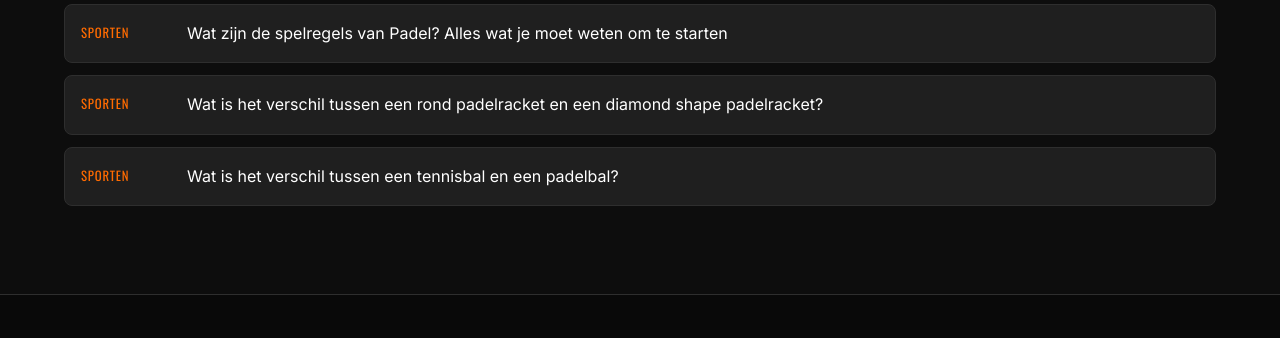
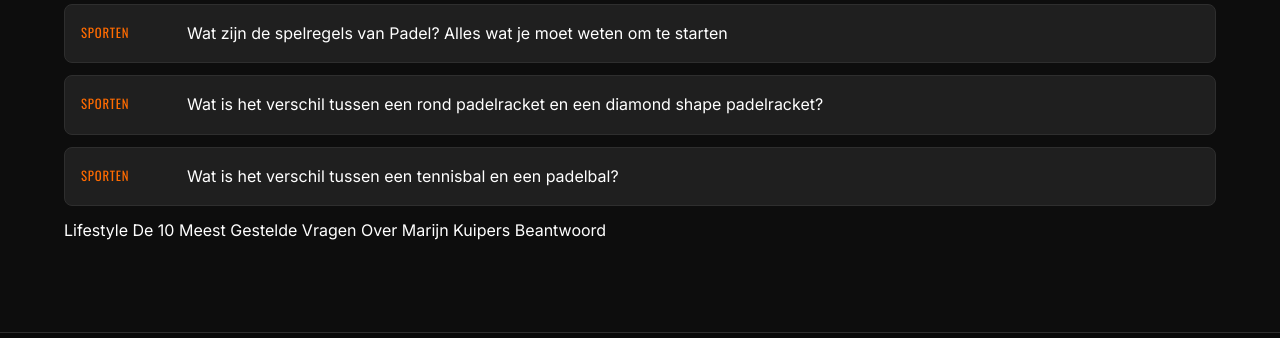
Before and after one commit to Bunskoeke/mannenhoek, a plain HTML site: page alle-artikelen.html in a window 1280 px wide. Shown: the part 1822-2160 px from the top of the page. Drawn offline with nearby package versions, Linux system fonts and the light colour scheme.

Commit message:
Nieuwe blog toegevoegd: de-10-meest-gestelde-vragen-over-marijn-kuipers-beantwoord

```diff
--- a/alle-artikelen.html
+++ b/alle-artikelen.html
@@ -74,7 +74,13 @@
       <li><a href="/blog/wat-zijn-de-spelregels-van-padel" style="color:var(--white); text-decoration:none; display:flex; gap:16px; padding:16px; background:var(--bg-3); border:1px solid var(--gray-3); border-radius:var(--radius); transition:border-color .2s;" onmouseover="this.style.borderColor='var(--accent)'" onmouseout="this.style.borderColor='var(--gray-3)'"><span style="color:var(--accent); font-size:.8rem; min-width:90px; font-family:var(--fh); text-transform:uppercase; letter-spacing:.06em; padding-top:2px;">Sporten</span><span>Wat zijn de spelregels van Padel? Alles wat je moet weten om te starten</span></a></li>
       <li><a href="/blog/wat-is-verschil-rond-padelracket-diamond-shape-padelracket" style="color:var(--white); text-decoration:none; display:flex; gap:16px; padding:16px; background:var(--bg-3); border:1px solid var(--gray-3); border-radius:var(--radius); transition:border-color .2s;" onmouseover="this.style.borderColor='var(--accent)'" onmouseout="this.style.borderColor='var(--gray-3)'"><span style="color:var(--accent); font-size:.8rem; min-width:90px; font-family:var(--fh); text-transform:uppercase; letter-spacing:.06em; padding-top:2px;">Sporten</span><span>Wat is het verschil tussen een rond padelracket en een diamond shape padelracket?</span></a></li>
       <li><a href="/blog/wat-is-het-verschil-tussen-een-tennisbal-en-een-padelbal" style="color:var(--white); text-decoration:none; display:flex; gap:16px; padding:16px; background:var(--bg-3); border:1px solid var(--gray-3); border-radius:var(--radius); transition:border-color .2s;" onmouseover="this.style.borderColor='var(--accent)'" onmouseout="this.style.borderColor='var(--gray-3)'"><span style="color:var(--accent); font-size:.8rem; min-width:90px; font-family:var(--fh); text-transform:uppercase; letter-spacing:.06em; padding-top:2px;">Sporten</span><span>Wat is het verschil tussen een tennisbal en een padelbal?</span></a></li>
-<!-- BLOGS_END -->
+      <li>
+        <a href="/blog/de-10-meest-gestelde-vragen-over-marijn-kuipers-beantwoord">
+          <span class="artikel-cat">Lifestyle</span>
+          De 10 Meest Gestelde Vragen Over Marijn Kuipers Beantwoord
+        </a>
+      </li>
+      <!-- BLOGS_END -->
     </ul>
   </div>
 </section>
```
